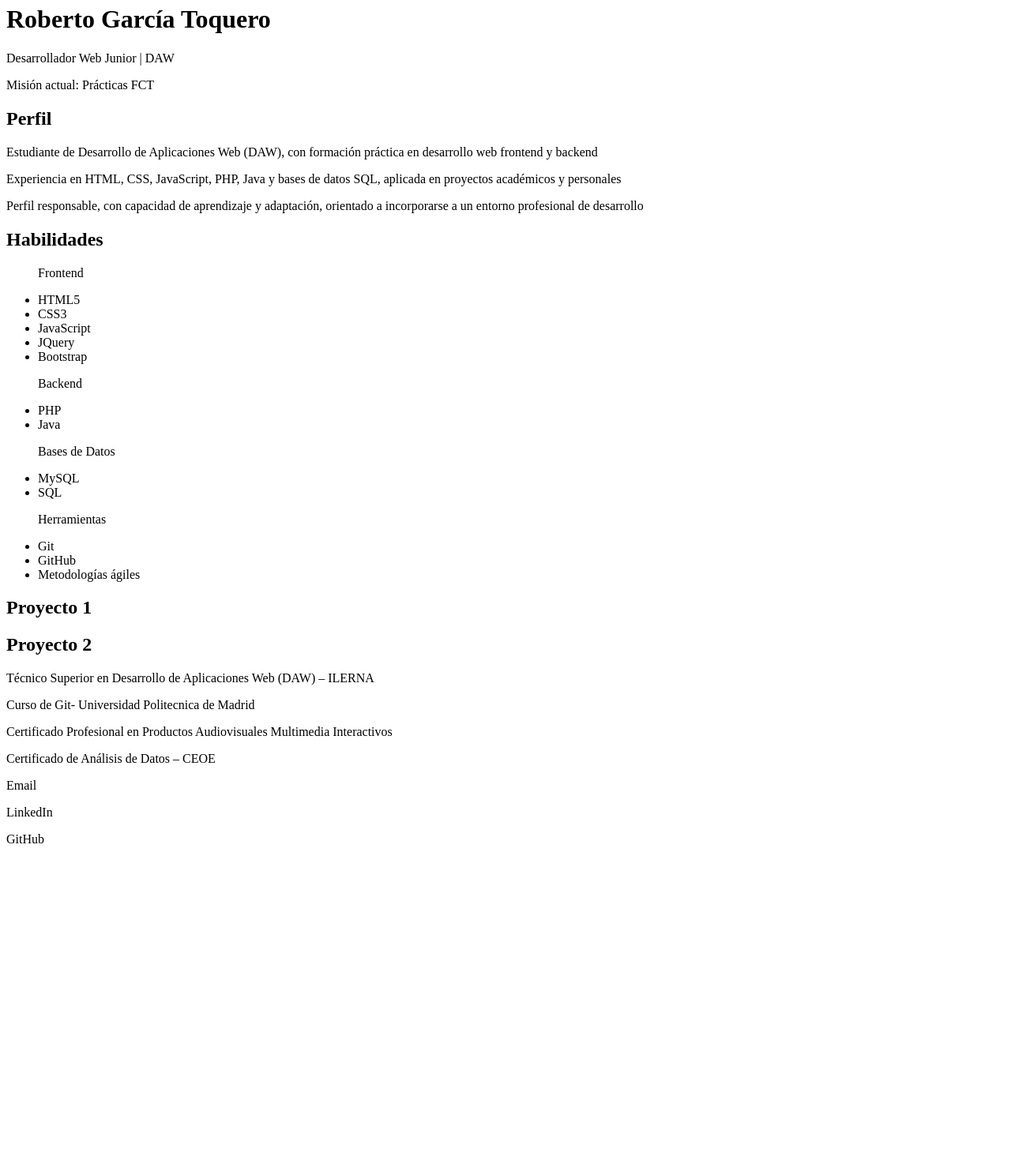
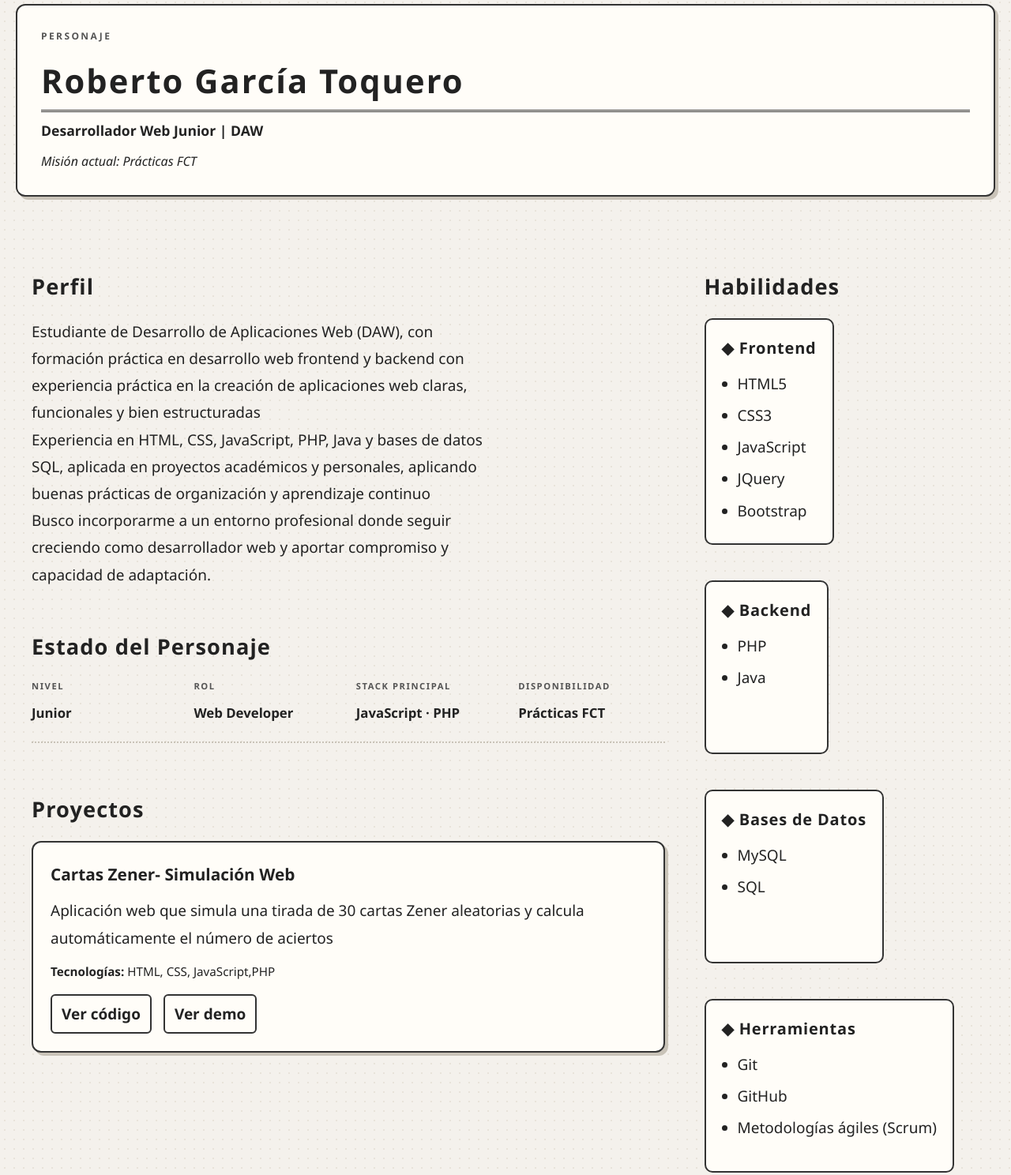
Before and after one commit to Toquero21/Toquero21.github.io, a plain HTML site: page index.html in a window 1280 px wide. Shown: the part 15-1503 px from the top of the page at 79% size. Before the commit the page ends 1103 px from the top, so only its background shows below. Drawn offline with Linux system fonts and the light colour scheme.

Commit message:
Actualizo Portfolio con proyecto cartas Zener

```diff
--- a/index.html
+++ b/index.html
@@ -1,70 +1,169 @@
 <!DOCTYPE html>
-<html lang="en">
+<html lang="es">
+
 <head>
     <meta charset="UTF-8">
     <meta name="viewport" content="width=device-width, initial-scale=1.0">
     <title>Roberto García Toquero | Desarrollador Web Junior</title>
+    <link rel="stylesheet" href="style.css">
 </head>
+
 <body>
 
-    <header>
+    <header class="hero">
+        <div class="hero-main">
             <h1>Roberto García Toquero</h1>
-        <p>Desarrollador Web Junior | DAW</p>
-        <p>Misión actual: Prácticas FCT</p>
+            <p class="hero-role">Desarrollador Web Junior | DAW</p>
+            <p class="hero-mision">Misión actual: Prácticas FCT</p>
+        </div>
     </header>
-    <main>
+    <main class="container">
+        <div class="layout">
+            <div class="main-column">
                 <section id="perfil">
                     <h2>Perfil</h2>
-        <p>Estudiante de Desarrollo de Aplicaciones Web (DAW), con formación práctica en desarrollo web frontend y backend</p>
-        <p>Experiencia en HTML, CSS, JavaScript, PHP, Java y bases de datos SQL, aplicada en proyectos académicos y personales</p>
-        <p>Perfil responsable, con capacidad de aprendizaje y adaptación, orientado a incorporarse a un entorno profesional de desarrollo</p>
+                    <p>Estudiante de Desarrollo de Aplicaciones Web (DAW), con formación práctica en desarrollo web
+                        frontend y backend con experiencia práctica en la creación de aplicaciones web claras,
+                        funcionales y bien estructuradas</p>
+                    <p>Experiencia en HTML, CSS, JavaScript, PHP, Java y bases de datos SQL, aplicada en proyectos
+                        académicos y personales, aplicando buenas prácticas de organización y aprendizaje continuo</p>
+                    <p>Busco incorporarme a un entorno profesional donde seguir creciendo como desarrollador web y
+                        aportar compromiso y capacidad de adaptación.</p>
                 </section>
+
+                <section id="stats">
+
+                    <h2>Estado del Personaje</h2>
+
+                    <div class="stats-grid">
+                        <div class="stat-card">
+                            <span class="stat-label">Nivel</span>
+                            <span class="stat-value">Junior</span>
+                        </div>
+
+
+
+                        <div class="stat-card">
+                            <span class="stat-label">Rol</span>
+                            <span class="stat-value">Web Developer</span>
+                        </div>
+
+
+
+                        <div class="stat-card">
+                            <span class="stat-label">Stack principal</span>
+                            <span class="stat-value">JavaScript · PHP</span>
+                        </div>
+
+
+
+                        <div class="stat-card">
+                            <span class="stat-label">Disponibilidad</span>
+                            <span class="stat-value">Prácticas FCT</span>
+                        </div>
+                    </div>
+                </section>
+
+                <section id="proyectos">
+                    <h2>Proyectos</h2>
+
+                    <div class="projects-grid">
+                        <div class="project-card">
+                            <h3>Cartas Zener- Simulación Web</h3>
+                            <p class="project-desc">
+                                Aplicación web que simula una tirada de 30 cartas Zener aleatorias y calcula
+                                automáticamente el número de aciertos
+                            </p>
+                            <p class="project-tech">
+                                <strong>Tecnologías:</strong> HTML, CSS, JavaScript,PHP
+                            </p>
+
+                            <div class="project-links">
+                                <a href="https://github.com/Toquero21/cartasZener.git" target="_blank">Ver código</a>
+                                <a href="https://cartaszener.free.nf" target="_blank">Ver demo</a>
+                            </div>
+                        </div>
+                    </div>
+                </section>
+            </div><!--Main column-->
+
+            <aside class="side-column">
                 <section id="habilidades">
                     <h2>Habilidades</h2>
+                    <div class="skill-grid">
+                        <div class="skills-block">
+                            <p class="skill-title">Frontend</p>
                             <ul>
-            <p>Frontend</p>
                                 <li>HTML5</li>
                                 <li>CSS3</li>
                                 <li>JavaScript</li>
                                 <li>JQuery</li>
                                 <li>Bootstrap</li>
                             </ul>
-
+                        </div>
+                        <div class="skills-block">
+                            <p class="skill-title">Backend</p>
                             <ul>
-            <p>Backend</p>
                                 <li>PHP</li>
                                 <li>Java</li>
                             </ul>
-
+                        </div>
+                        <div class="skills-block">
+                            <p class="skill-title">Bases de Datos</p>
                             <ul>
-            <p>Bases de Datos</p>
                                 <li>MySQL</li>
                                 <li>SQL</li>
                             </ul>
-
+                        </div>
+                        <div class="skills-block">
+                            <p class="skill-title">Herramientas</p>
                             <ul>
-            <p>Herramientas</p>
                                 <li>Git</li>
                                 <li>GitHub</li>
-            <li>Metodologías ágiles</li>
+                                <li>Metodologías ágiles (Scrum)</li>
+                            </ul>
+                        </div>
+                    </div>
+                </section>
+                <section id="formacion" class="aside-card">
+
+                    <h2>Formación</h2>
+
+                    <div class="formation-item">
+                        <p class="formation-title">Técnico Superior en Desarrollo de Aplicaciones Web (DAW)</p>
+                        <p class="formation-place">ILERNA</p>
+                    </div>
+
+                    <div class="formation-item">
+                        <p class="formation-title">Curso de Git y GitHub</p>
+                        <p class="formation-place">MOOC Universidad Politecnica de Madrid</p>
+                    </div>
+
+                    <div class="formation-item">
+                        <p class="formation-title">Certificado Profesional en Productos Audiovisuales Multimedia
+                            Interactivos</p>
+                        <p class="formation-place">Junta de Comunidades de Castilla- La Mancha</p>
+                    </div>
+
+                    <div class="formation-item">
+                        <p class="formation-title">Certificado de Análisis de Datos con Excel; Power Query y Power Pivot
+                        </p>
+                        <p class="formation-place">CEOE- Curso online</p>
+                    </div>
+                </section>
+
+                <section id="contacto" class="aside-card">
+                    <h2>Contacto</h2>
+                    <ul class="contact-list">
+                        <li><a href="mailto:toquero21@gmail.com">Correo electrónico</a></li>
+                        <li><a href="https://www.linkedin.com/in/roberto-garcia-toquero-3a46722b2/">LinkedIn</a></li>
+                        <li><a href="https://github.com/Toquero21">GitHub</a></li>
                     </ul>
                 </section>
 
-    <section id="proyectos">
-        <h2>Proyecto 1</h2>
-        <h2>Proyecto 2</h2>
-    </section>
-    <section id="formacion">
-        <p>Técnico Superior en Desarrollo de Aplicaciones Web (DAW) – ILERNA</p>
-        <p>Curso de Git- Universidad Politecnica de Madrid</p>
-        <p>Certificado Profesional en Productos Audiovisuales Multimedia Interactivos</p>
-        <p>Certificado de Análisis de Datos – CEOE  </p>
-    </section>
-    <section id="contacto">
-        <p>Email</p>
-        <p>LinkedIn</p>
-        <p>GitHub</p>
-    </section>
+            </aside>
+        </div>
     </main>
 </body>
+
 </html>
--- /dev/null
+++ b/style.css
@@ -0,0 +1,327 @@
+* {
+  margin: 0;
+  padding: 0;
+  box-sizing: border-box;
+}
+
+body {
+  font-family: "Segoe UI", Arial, sans-serif;
+  background-color: #f4f1ec;
+  background-image: radial-gradient(#e8e3da 1px, transparent 1px);
+  background-size: 12px 12px;
+  color: #222;
+  line-height: 1.8;
+  padding: 20px;
+  font-size: 19px;
+}
+
+.container {
+  max-width: 1200px;
+  margin: 0 auto;
+}
+
+h1 {
+  font-size: 2.6rem;
+  margin-bottom: 0.8rem;
+  margin-top: 2.9rem;
+  border-bottom: 3px double #333;
+}
+
+h2 {
+  font-size: 1.7rem;
+  margin-top: 40px;
+  margin-bottom: 15px;
+}
+
+.skills-block {
+  display: flex;
+  flex-direction: column;
+  margin-bottom: 20px;
+  justify-content: flex-start;
+  min-height: 220px;
+  background: #fffdf8;
+  border: 2px solid #333;
+  border-radius: 10px;
+  padding: 18px 20px;
+}
+
+.skill-title {
+  font-weight: 700;
+  font-size: 1.25rem;
+  margin-bottom: 10px;
+}
+
+.skill-title::before {
+  content: "◆ ";
+}
+
+.skills-block ul {
+  padding-left: 20px;
+}
+
+.skills-block li {
+  margin-bottom: 6px;
+}
+
+.skill-grid {
+  display: grid;
+  grid-template-columns: repeat(auto-fit, minmax(220px, 1fr));
+  gap: 25px;
+}
+
+.skills-block {
+  display: flex;
+  flex-direction: column;
+}
+
+h1,
+h2,
+.skill-title {
+  letter-spacing: 0.04em;
+}
+
+.hero {
+  background-color: #fffdf8;
+  border: 2px solid #333;
+  border-radius: 12px;
+  padding: 28px 30px;
+  margin-bottom: 50px;
+  box-shadow: 4px 4px 0 #c9c3b8;
+  text-align: left;
+}
+
+.hero::before {
+  content: "PERSONAJE";
+  font-size: 0.75rem;
+  letter-spacing: 0.2em;
+  font-weight: 700;
+  color: #555;
+  display: block;
+  margin-bottom: 8px;
+}
+
+.hero-main {
+  display: flex;
+  flex-direction: column;
+  gap: 8px;
+}
+
+.hero h1 {
+  font-size: 2.6rem;
+  margin: 0;
+  letter-spacing: 0.05em;
+}
+
+.hero-role {
+  font-weight: 600;
+  font-size: 1.1rem;
+}
+
+.hero-mision {
+  font-size: 1rem;
+  font-style: italic;
+}
+
+#perfil {
+  margin-bottom: 50px;
+}
+
+#perfil p {
+  max-width: 600px;
+}
+
+.projects-grid {
+  display: grid;
+  grid-template-columns: repeat(auto-fit, minmax(260px, 1fr));
+  gap: 30px;
+}
+
+.project-card {
+  background: #fffdf8;
+  border: 2px solid #333;
+  border-radius: 12px;
+  padding: 22px;
+  box-shadow: 4px 4px 0 #c9c3b8;
+  display: flex;
+  flex-direction: column;
+  justify-content: space-between;
+}
+
+.project-card h3 {
+  font-size: 1.3rem;
+  margin-bottom: 10px;
+}
+
+.project-desc {
+  margin-bottom: 12px;
+}
+
+.project-tech {
+  font-size: 0.95rem;
+  margin-bottom: 15px;
+}
+
+.project-links {
+  display: flex;
+  gap: 15px;
+}
+
+.project-links a {
+  text-decoration: none;
+  border: 2px solid #333;
+  padding: 6px 12px;
+  border-radius: 6px;
+  font-weight: 600;
+  color: #222;
+}
+
+.project-links a:hover {
+  background: #333;
+  color: #fff;
+}
+
+section {
+  text-align: left;
+}
+
+.skill-grid,
+.projects-grid {
+  justify-items: left;
+}
+
+.layout {
+  display: grid;
+  grid-template-columns: 2.3fr 1fr;
+  gap: 50px;
+  align-items: start;
+}
+
+.formation-item {
+  margin-bottom: 14px;
+}
+
+.formation-title {
+  font-weight: 700;
+  line-height: 1.4;
+}
+
+.formation-place {
+  font-size: 0.9rem;
+  color: #555;
+}
+
+.contact-list {
+  list-style: none;
+  padding: 0;
+}
+
+.contact-list li {
+  margin-bottom: 10px;
+}
+
+.contact-list a {
+  font-weight: 600;
+  text-decoration: none;
+  color: #222;
+}
+
+.contact-list a:hover {
+  text-decoration: underline;
+}
+
+.aside-card {
+  background: #fffdf8;
+  border: 2px solid #333;
+  border-radius: 10px;
+  padding: 1.1rem;
+  margin-top: 1.9rem;
+  box-shadow: 3px 3px 0 #c9c3b8;
+}
+
+.project-card:hover,
+.skills-block:hover,
+.aside-card:hover {
+  transform: translateY(-2px);
+}
+
+@media (max-width: 900px) {
+  .layout {
+    grid-template-columns: 1fr;
+    gap: 35px;
+  }
+
+  .side-column {
+    width: 100%;
+  }
+
+  .skills-block,
+  .skill-card,
+  .project-card {
+    width: 100%;
+  }
+
+  .hero {
+    padding: 22px 20px;
+  }
+
+  .hero h1 {
+    font-size: 2.1rem;
+  }
+}
+
+@media (max-width: 900px) {
+  .skills-grid {
+    grid-template-columns: repeat(2, minmax(0, 1fr));
+  }
+}
+
+@media (max-width: 520px) {
+  .skills-grid {
+    grid-template-columns: 1fr;
+  }
+
+
+  .skills-block {
+    min-height: auto;
+  }
+}
+
+#stats{
+    margin: 50px 0;
+    padding-bottom: 20px;
+    border-bottom: 2px dotted #c9c3b8;
+}
+
+.stats-grid{
+    display: grid;
+    grid-template-columns: repeat(auto-fit, minmax(160px, 1fr));
+    gap: 20px;
+}
+
+.stats-card{
+    background: #fffdf8;
+    border: 2px solid #333;
+    border-radius: 10px;
+    padding: 14px 16px;
+    box-shadow: 3px 3px 0 #c9c3b8;
+    color: #555;
+}
+
+.stat-label{
+    display: block;
+    font-size: 0.7rem;
+    letter-spacing: 0.14em;
+    font-weight: 700;
+    color: #555;
+    margin-bottom: 6px;
+    text-transform: uppercase;
+}
+
+.stat-value{
+    font-size: 1.05rem;
+    font-weight: 600;
+}
+
+#stats + section {
+  margin-top: 60px;
+}
```
Lines whose indentation alone changed are shown as unchanged.
